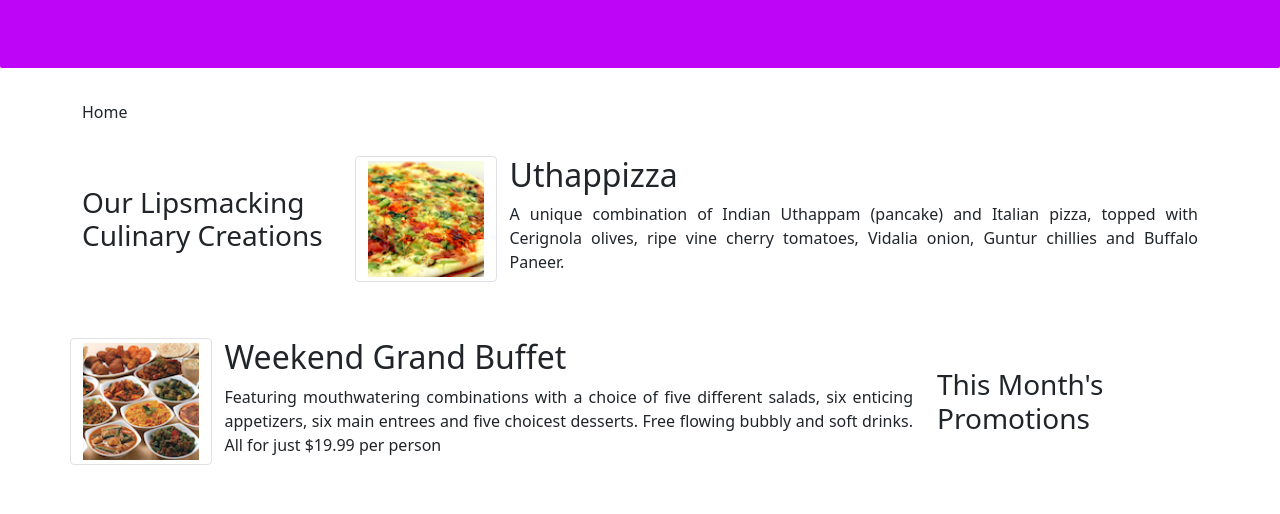
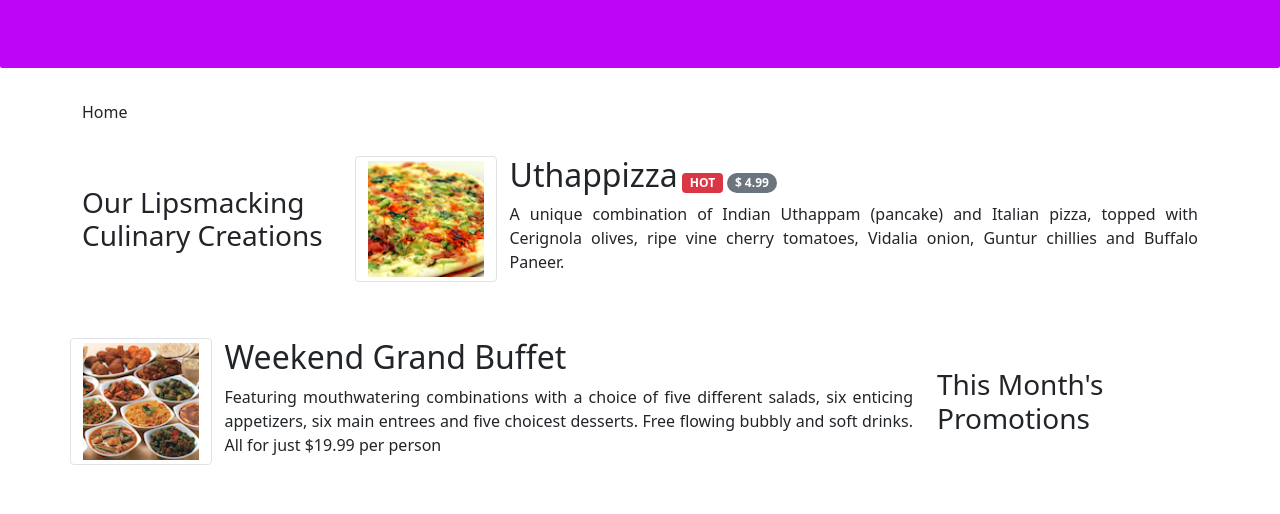
Before and after one commit to AikeNyanLynnOo/Learn-Bootstrap, a website: page index.html in a window 1280 px wide. Shown: the part 286-800 px from the top of the page. Drawn offline with nearby package versions, Linux system fonts and the light colour scheme.

Commit message:
Alerting Users

```diff
--- a/index.html
+++ b/index.html
@@ -85,8 +85,7 @@
               col-12 col-sm
               d-flex
               align-self-center
-              justify-content-center
-              justify-content-sm-end
+              justify-content-center justify-content-sm-end
             "
           >
             <img src="img/logo.png" alt="" class="img-fluid" />
@@ -109,13 +108,13 @@
             <img
               src="img/uthappizza.png"
               alt="uthappizza"
-              class="
-                col-12 col-md-2
-                img-fluid img-thumbnail
-              "
+              class="col-12 col-md-2 img-fluid img-thumbnail"
             />
             <div class="col-12 col-md-10 pt-0">
-              <h2>Uthappizza</h2>
+              <h2 class="d-inline-block">Uthappizza</h2>
+              <span class="badge bg-danger">HOT</span>
+              <span class="badge rounded-pill bg-secondary">$ 4.99</span>
+
               <p class="text-justify">
                 A unique combination of Indian Uthappam (pancake) and Italian
                 pizza, topped with Cerignola olives, ripe vine cherry tomatoes,
@@ -135,10 +134,7 @@
             <img
               src="img/buffet.png"
               alt="uthappizza"
-              class="
-                col-12 col-md-2
-                img-fluid img-thumbnail
-              "
+              class="col-12 col-md-2 img-fluid img-thumbnail"
             />
             <div class="col-12 col-md-10 pt-0">
               <h2>Weekend Grand Buffet</h2>
@@ -162,10 +158,7 @@
             <img
               src="img/alberto.png"
               alt="uthappizza"
-              class="
-                col-12 col-md-2
-                img-fluid img-thumbnail
-              "
+              class="col-12 col-md-2 img-fluid img-thumbnail"
             />
             <div class="col-12 col-md-10">
               <h2>Alberto Somayya</h2>
```
